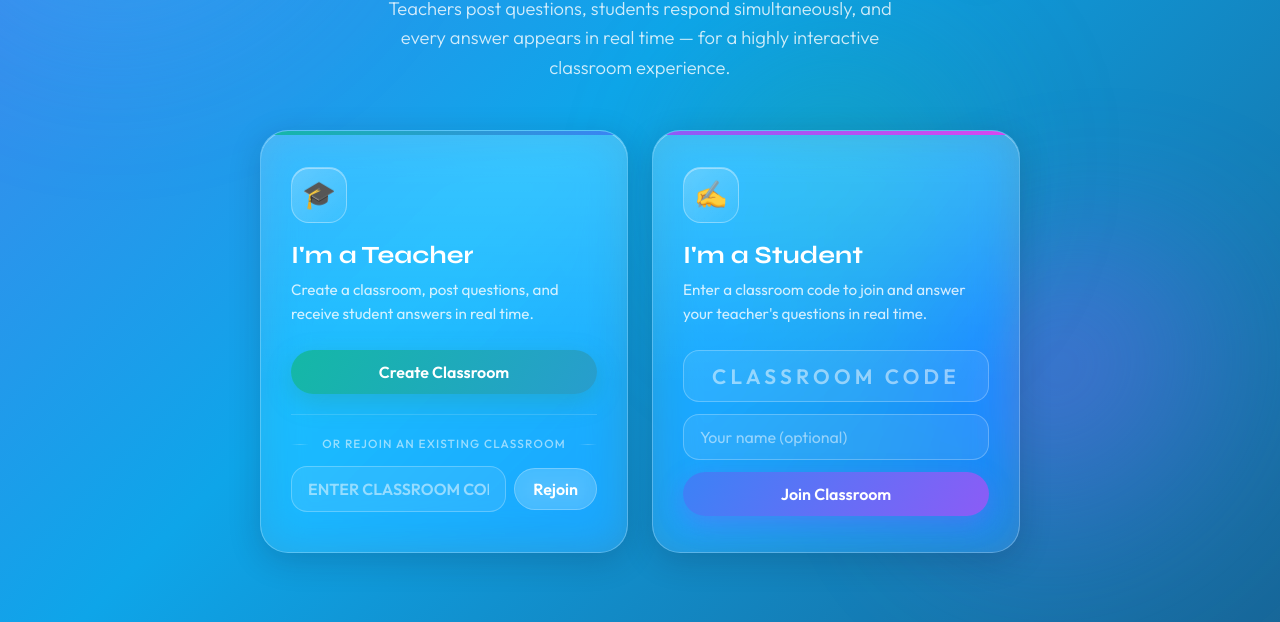
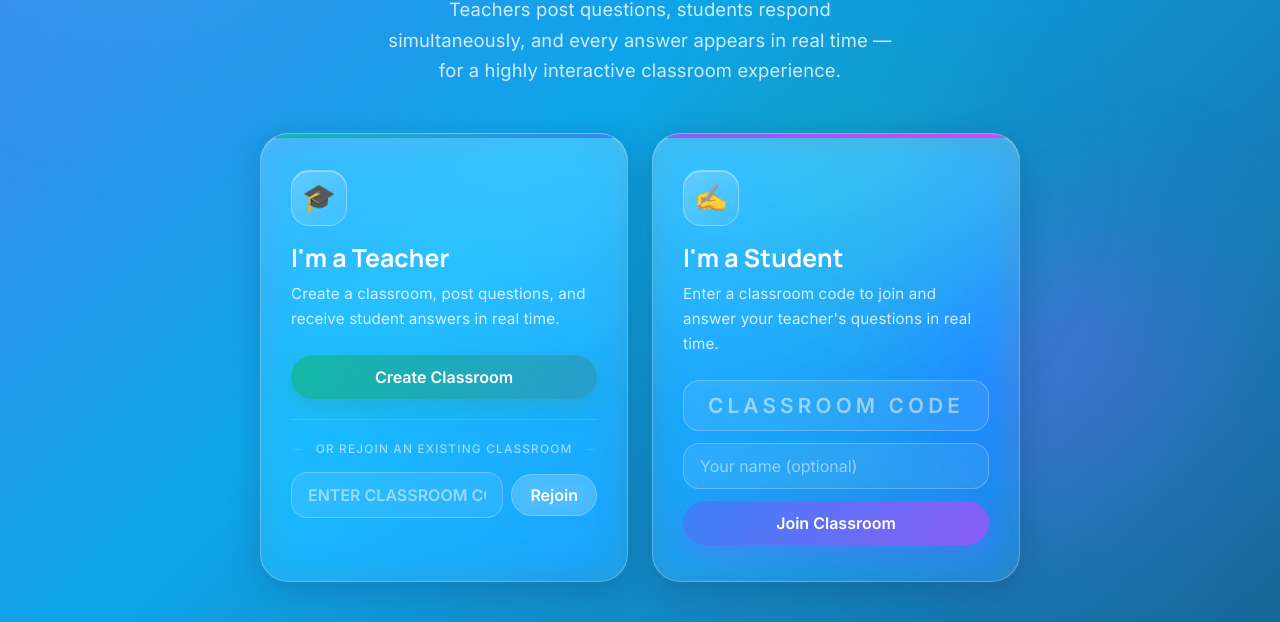
Before and after one commit to sophie-zhang-vib/live-classroom-qa, a website: page index.html in a window 1280 px wide. Shown: the part 270-892 px from the top of the page. Before the commit the page ends 863 px from the top, so only its background shows below. Drawn offline with nearby package versions, Linux system fonts and the light colour scheme.

Commit message:
Switch to more readable fonts (Inter + Manrope + Noto Sans SC)

```diff
--- a/css/style.css
+++ b/css/style.css
@@ -3,7 +3,7 @@
    Aesthetic: Modern Frosted Glass
    ============================================ */
 
-@import url('https://fonts.googleapis.com/css2?family=Syne:wght@600;700;800&family=Outfit:wght@300;400;500;600;700&display=swap');
+@import url('https://fonts.googleapis.com/css2?family=Inter:wght@400;500;600;700&family=Manrope:wght@600;700;800&family=Noto+Sans+SC:wght@400;500;700&display=swap');
 
 :root {
   --glass-bg: rgba(255, 255, 255, 0.10);
@@ -32,8 +32,8 @@
   --radius-md: 16px;
   --radius-lg: 28px;
   --radius-pill: 999px;
-  --font-display: 'Syne', system-ui, sans-serif;
-  --font-body: 'Outfit', system-ui, sans-serif;
+  --font-display: 'Manrope', 'Noto Sans SC', system-ui, sans-serif;
+  --font-body: 'Inter', 'Noto Sans SC', system-ui, sans-serif;
   --ease: cubic-bezier(0.22, 1, 0.36, 1);
 }
 
@@ -50,7 +50,9 @@ html, body {
 body {
   font-family: var(--font-body);
   color: var(--text);
-  line-height: 1.6;
+  font-size: 16px;
+  line-height: 1.65;
+  letter-spacing: 0.01em;
   -webkit-font-smoothing: antialiased;
   -webkit-tap-highlight-color: transparent;
   -webkit-text-size-adjust: 100%;
--- a/index.html
+++ b/index.html
@@ -4,7 +4,7 @@
   <meta charset="UTF-8" />
   <meta name="viewport" content="width=device-width, initial-scale=1.0, viewport-fit=cover" />
   <title>Live Classroom Q&amp;A</title>
-  <link rel="stylesheet" href="css/style.css?v=22" />
+  <link rel="stylesheet" href="css/style.css?v=23" />
   <script src="https://cdn.jsdelivr.net/npm/@supabase/supabase-js@2"></script>
   <script src="js/supabase-config.js"></script>
 </head>
```
Also changed, not shown: student.html (+1 -1 lines), teacher.html (+1 -1 lines).
